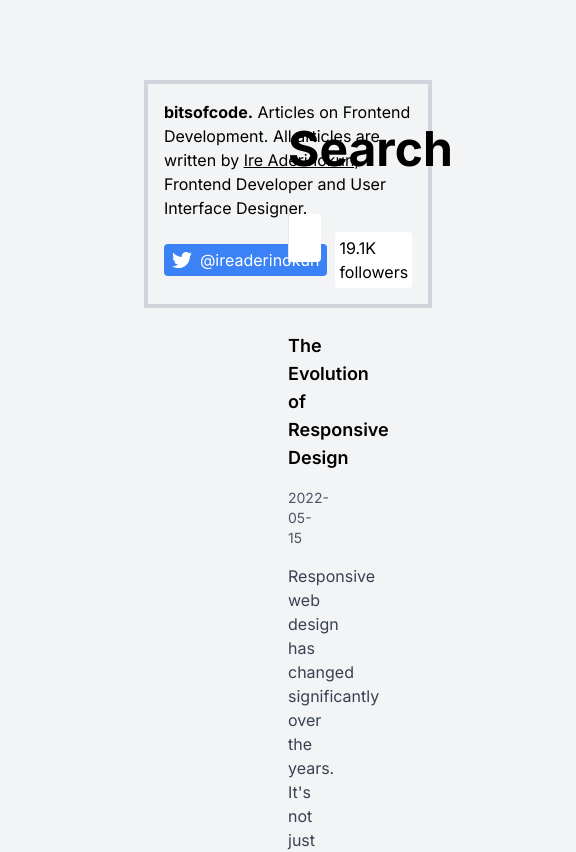
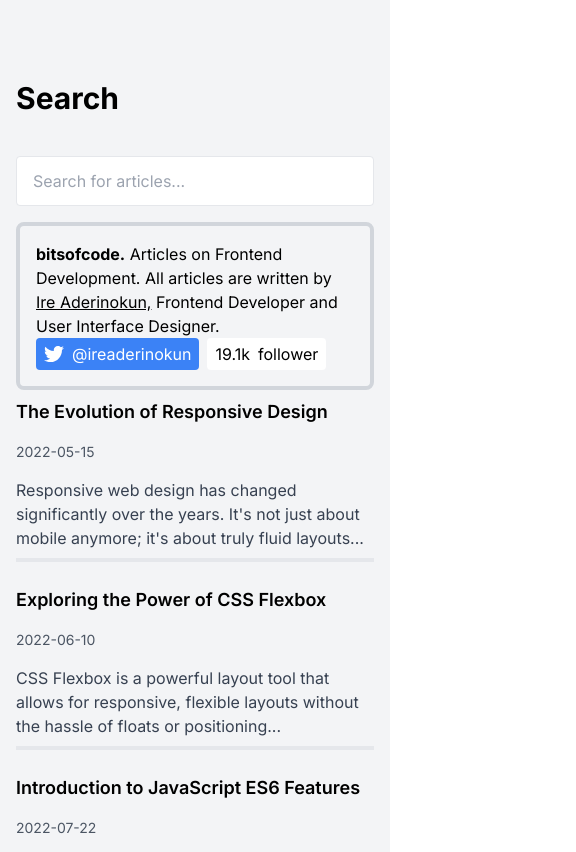
Before and after one commit to ahmadhassoun366/sowlutionsTest, a Next.js app: page / in a window 390 px wide. Shown: the top 852 px of the page, 576 px wide, since content can reach past the window. Built offline with nearby package versions, Linux system fonts and the light colour scheme.

Commit message:
fix responsiveness

```diff
--- a/src/app/page.tsx
+++ b/src/app/page.tsx
@@ -1,7 +1,7 @@
 "use client";
 import React, { useState } from "react";
 import { FaTwitter } from "react-icons/fa";
-import { AiOutlineClose } from 'react-icons/ai';
+import { AiOutlineClose } from "react-icons/ai";
 
 interface Article {
   id: number;
@@ -106,10 +106,10 @@
       article.content.toLowerCase().includes(searchTerm.toLowerCase())
   );
   return (
-    <div className="space-y-4 px-72 py-20 bg-gray-100 min-h-screen">
-      <div className="flex items-center justify-between ">
-        <div className="space-y-10 w-1/2 relative">
-          <h1 className="font-bold text-5xl">Search</h1>
+    <div className="px-4 py-20 bg-gray-100 min-h-screen sm:px-6 lg:px-8">
+      <div className="flex flex-col lg:flex-row items-start lg:items-center justify-between space-y-4  lg:space-y-0 lg:space-x-6">
+        <div className="space-y-10 w-full lg:w-2/4">
+        <h1 className="font-bold text-3xl lg:text-5xl">Search</h1>
           <div className="flex items-center border rounded">
             <input
               type="text"
@@ -128,28 +128,34 @@
             )}
           </div>
         </div>
-        <div className="w-1/4 flex items-center justify-center">
-          <div className="border-4 border-gray-300 w-[400px] p-4">
+        <div className="flex flex-col w-full lg:w-1/4">
+          <div className="border-4 border-gray-300 p-4 rounded-lg">
             <p>
               <span className="font-bold">bitsofcode.</span> Articles on
               Frontend Development. All articles are written by{" "}
               <span className="underline">Ire Aderinokun,</span> Frontend
               Developer and User Interface Designer.
             </p>
-            <div className="flex items-center space-x-2 mt-3 ">
+            <div className="flex items-center space-x-2 ">
               <a
                 href="https://twitter.com/ireaderinokun"
-                className="bg-blue-500 hover:underline gap-2 flex py-1 px-2 rounded items-center justify-center"
+                className="bg-blue-500 gap-2 flex py-1 px-2 rounded items-center justify-center"
               >
                 <FaTwitter size={20} className="text-white" />
                 <h1 className="text-white"> @ireaderinokun</h1>
               </a>
-              <a className="p-1 bg-white rounded">19.1K followers</a>
+              <a
+                href="https://twitter.com/ireaderinokun"
+                className="bg-white gap-2 flex py-1 px-2 rounded items-center justify-center"
+              >
+                <span>19.1k</span>
+                <h1 className=""> follower</h1>
+              </a>
             </div>
           </div>
         </div>
       </div>
-      <div className="w-2/4">
+      <div className="w-full lg:w-2/4">
         {searchTerm && (
           <p className="text-sm text-gray-600">
             {filteredArticles.length} posts were found.
```
